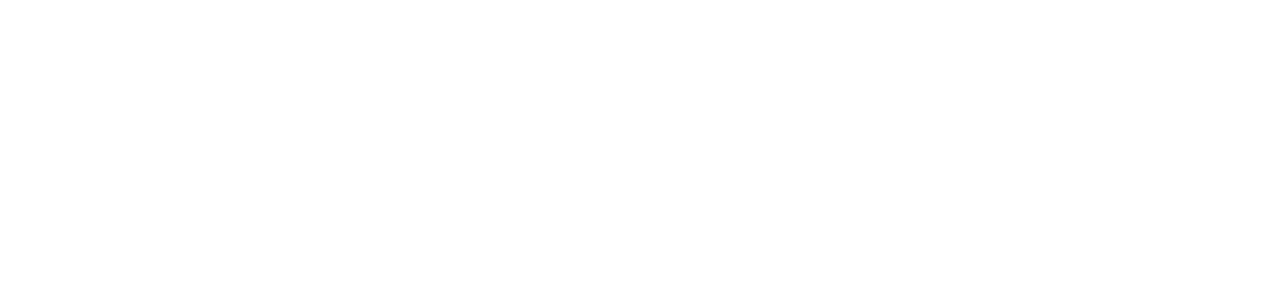
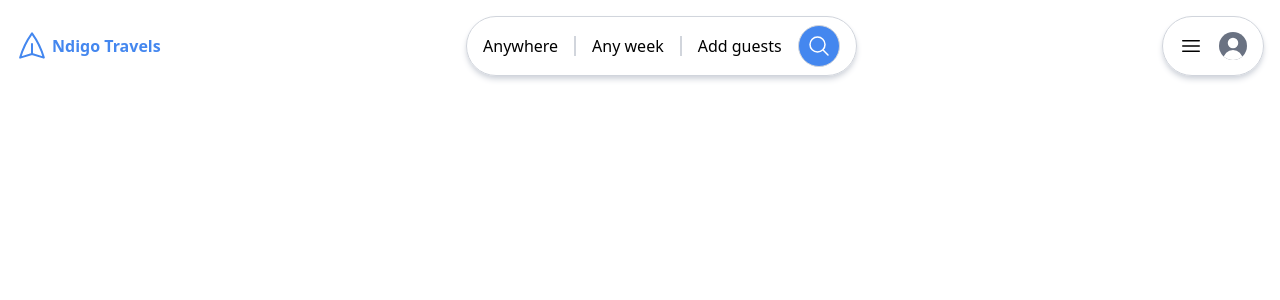
Before and after one commit to Emmlass/ndigo-travels, a React (Vite) app in the folder client/: page / in a window 1280 px wide. Shown: the top 300 px of the page. Built offline with nearby package versions, Linux system fonts and the light colour scheme.

Commit message:
Completed the Header and placed it on the IndexPage

```diff
--- /dev/null
+++ b/client/src/Header.jsx
@@ -0,0 +1,40 @@
+export default function Header() {
+    return (
+        <header className="flex p-4  justify-between ">
+
+            <a href="" className="flex items-center gap-1 text-bold font-bold text-ndt-primary">
+                <svg xmlns="http://www.w3.org/2000/svg" fill="none" viewBox="0 0 24 24" strokeWidth={1.5} stroke="currentColor" className="size-6 -rotate-90 w-8 h-8">
+                <path strokeLinecap="round" strokeLinejoin="round" d="M6 12 3.269 3.125A59.769 59.769 0 0 1 21.485 12 59.768 59.768 0 0 1 3.27 20.875L5.999 12Zm0 0h7.5" />
+                </svg>
+            <span> Ndigo Travels</span>
+            </a>
+            <div className="flex border border-gray-300 rounded-full py-2 px-4 shadow-md shadow-gray-300 gap-4 items-center">
+                <div>Anywhere</div>
+                <div className="border border-left border-gray-300 h-5 "></div>
+                <div>Any week</div>
+                <div className="border border-left border-gray-300 h-5 "></div>
+                <div>Add guests</div>
+                <button className="border border-gray-300 rounded-full p-2 bg-ndt-primary   text-white">
+                    <svg xmlns="http://www.w3.org/2000/svg" fill="none" viewBox="0 0 24 24" strokeWidth={1.5} stroke="currentColor" className="size-6 ">
+                    <path strokeLinecap="round" strokeLinejoin="round" d="m21 21-5.197-5.197m0 0A7.5 7.5 0 1 0 5.196 5.196a7.5 7.5 0 0 0 10.607 10.607Z" />
+                    </svg>
+                </button>
+            </div>
+            <div className="flex items-center gap-4 border border-gray-300 rounded-full py-2 px-4 shadow-md shadow-gray-300">
+                <svg xmlns="http://www.w3.org/2000/svg" fill="none" viewBox="0 0 24 24" strokeWidth={1.5} stroke="currentColor" className="size-6">
+                <path strokeLinecap="round" strokeLinejoin="round" d="M3.75 6.75h16.5M3.75 12h16.5m-16.5 5.25h16.5" />
+                </svg>
+                <div className="bg-gray-500 text-white rounded-full overflow-hidden">
+                    <svg xmlns="http://www.w3.org/2000/svg" viewBox="0 0 24 24" fill="currentColor" className=" relative top-1 w-7 ">
+                    <path fillRule="evenodd" d="M7.5 6a4.5 4.5 0 1 1 9 0 4.5 4.5 0 0 1-9 0ZM3.751 20.105a8.25 8.25 0 0 1 16.498 0 .75.75 0 0 1-.437.695A18.683 18.683 0 0 1 12 22.5c-2.786 0-5.433-.608-7.812-1.7a.75.75 0 0 1-.437-.695Z" clipRule="evenodd" />
+                    </svg>
+
+
+
+                </div>
+
+            </div>
+
+        </header>
+    );
+}
--- a/client/src/index.css
+++ b/client/src/index.css
@@ -1 +1,13 @@
 @import "tailwindcss";
+
+@theme {
+  /* Define your custom color here */
+  --color-ndt-primary: #4487ef;
+  --color-ndt-secondary: #004070;
+
+  /* You can also define shades */
+  --color-ocean-500: #0ea5e9;
+  --color-ocean-600: #0284c7;
+
+
+}
--- a/client/src/pages/IndexPage.jsx
+++ b/client/src/pages/IndexPage.jsx
@@ -1,9 +1,10 @@
 import { Link } from "react-router-dom";
+import Header from "../Header.jsx";
 
 export default function IndexPage() {
     return(
           <>
-
+          <Header />
           </>
     )
 }
```
Also changed, not shown: client/src/App.jsx (line endings or trailing spaces), client/src/pages/LoginPage.jsx (line endings or trailing spaces), 2 other files (tests, documents, lock files or other folders).
